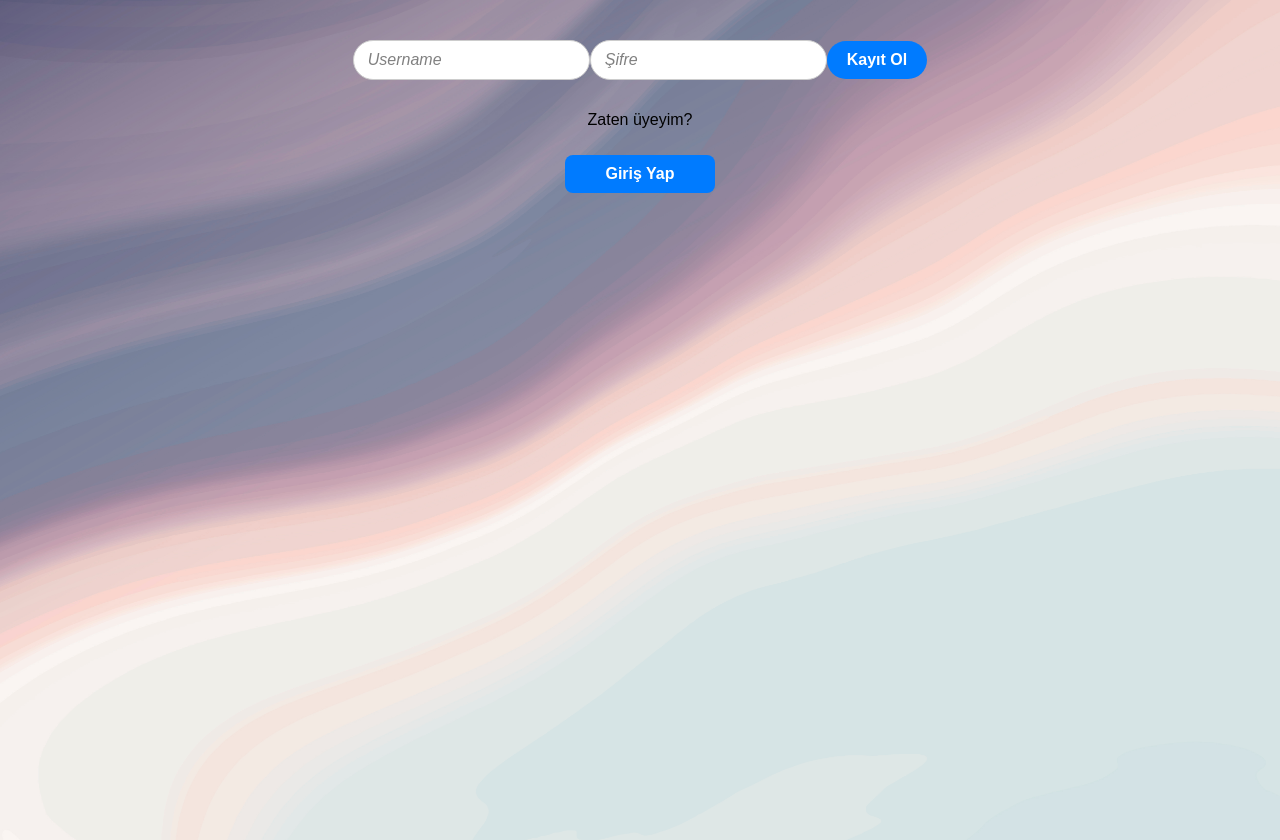
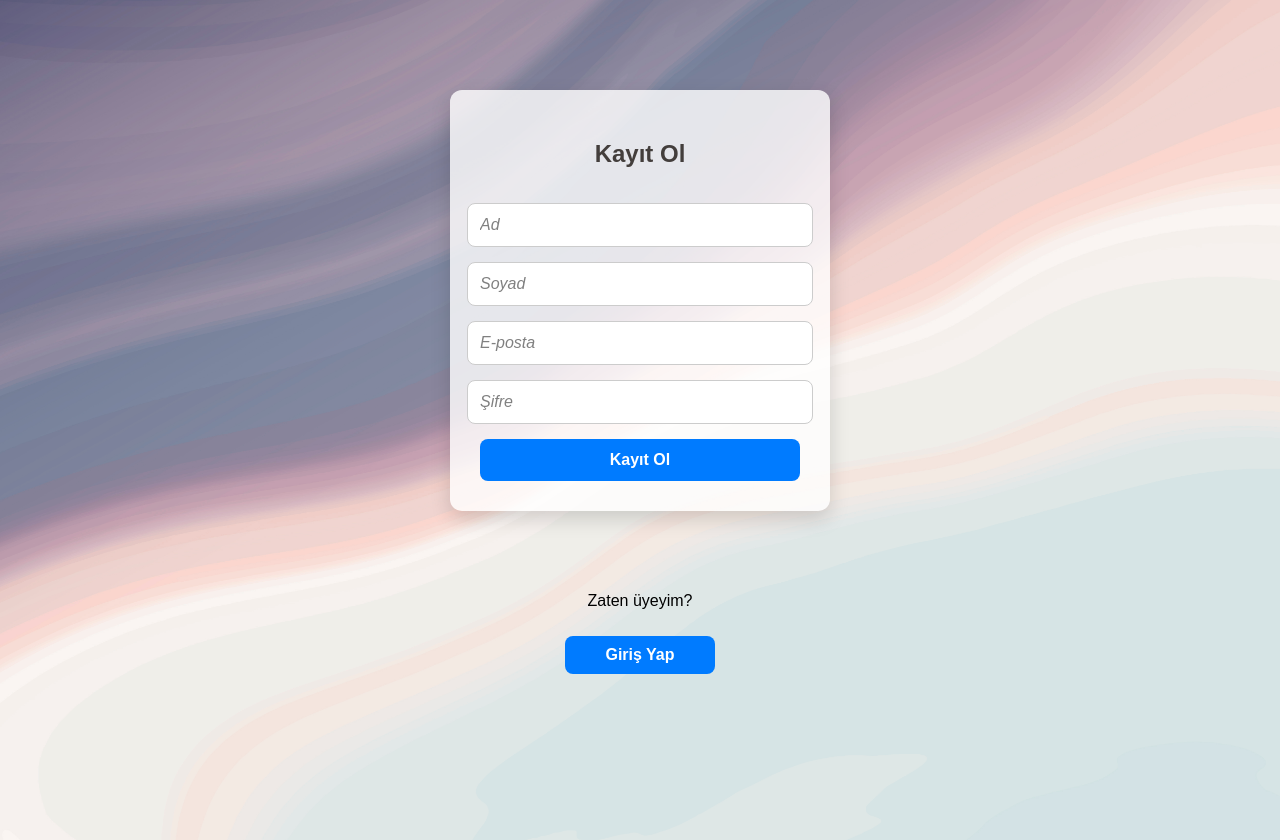
Before and after one commit to Hakanertrk/Basic-Gemini-Chatbot, a React (Create React App) app in the folder frontend/: page / in a window 1280 px wide. Both pictures are taken after a click on the button "Kayıt Ol". Built offline with nearby package versions, Linux system fonts and the light colour scheme.

Commit message:
login and regis screens adjusted

```diff
--- a/frontend/public/index.html
+++ b/frontend/public/index.html
@@ -24,7 +24,7 @@
       work correctly both with client-side routing and a non-root public URL.
       Learn how to configure a non-root public URL by running `npm run build`.
     -->
-    <title>EMMIChat</title>
+    <title>CHATOBOT</title>
   </head>
   <body>
     <noscript></noscript>
--- a/frontend/src/App.css
+++ b/frontend/src/App.css
@@ -4,7 +4,11 @@ body {
   padding: 0;
   font-family: Arial, sans-serif;
 }
-
+h2 {
+  font-size: 24px;
+  color: #433e3c;
+  margin-bottom: 20px;
+}
 .app {
   text-align: center;
   background-image: url('bg.jpg');
--- a/frontend/src/App.js
+++ b/frontend/src/App.js
@@ -33,8 +33,8 @@ function App() {
         </>
       ) : (
         <>
-          <h1 className="app-title">EMMIChat</h1>
-          <h2 className="app-subtitle">Gemini ile Sohbet Et</h2>
+          <h1 className="app-title">CHATOBOT 🤖</h1>
+          <h2 className="app-subtitle">Tüm CHATOBOT'lara seslen.</h2>
           <ChatBox token={token} />
           <button
             onClick={() => {
--- a/frontend/src/ChatBox.js
+++ b/frontend/src/ChatBox.js
@@ -8,14 +8,38 @@ export default function ChatBox({ token }) {
   const [loading, setLoading] = useState(false);
   const messagesEndRef = useRef(null);
 
+  // -----------------------
+  // Sayfa yüklendiğinde mesaj geçmişini çek
+  // -----------------------
+  useEffect(() => {
+    const fetchHistory = async () => {
+      try {
+        const res = await axios.get("http://127.0.0.1:5000/history", {
+          headers: { Authorization: `Bearer ${token}` }
+        });
+        setMessages(res.data); // Backend'den gelen geçmiş
+      } catch (err) {
+        console.error("Mesaj geçmişi alınamadı:", err.response?.data || err.message);
+      }
+    };
+
+    fetchHistory();
+  }, [token]);
+
+  // -----------------------
+  // Mesaj scroll
+  // -----------------------
   useEffect(() => {
     if (messagesEndRef.current) {
       messagesEndRef.current.scrollIntoView({ behavior: "smooth" });
     }
   }, [messages, loading]);
 
+  // -----------------------
+  // Mesaj gönderme
+  // -----------------------
   const sendMessage = async () => {
-    if (!input.trim()) return;
+    if (!input.trim() || loading) return; // Bot cevaplamadan yeni mesaj engelle
 
     const userMsg = { sender: "user", text: input };
     setMessages(prev => [...prev, userMsg]);
@@ -54,7 +78,9 @@ export default function ChatBox({ token }) {
           placeholder="Bir şey sor..."
           onKeyDown={e => e.key === "Enter" && sendMessage()}
         />
-        <button onClick={sendMessage}>Gönder</button>
+        <button onClick={sendMessage} disabled={loading}>
+          Gönder
+        </button>
       </div>
     </div>
   );
--- a/frontend/src/Login.js
+++ b/frontend/src/Login.js
@@ -5,10 +5,16 @@ export default function Login({ setToken }) {
   const [username, setUsername] = useState("");
   const [password, setPassword] = useState("");
   const [error, setError] = useState("");
+  const [loading, setLoading] = useState(false);
 
-  const handleLogin = async () => {
+  const handleLogin = async (e) => {
+    e.preventDefault(); // sayfanın reload olmasını engeller
+    setError("");
+    setLoading(true);
+
     if (!username || !password) {
       setError("Kullanıcı adı ve şifre boş olamaz");
+      setLoading(false);
       return;
     }
 
@@ -18,27 +24,32 @@ export default function Login({ setToken }) {
       setToken(res.data.token);
     } catch (err) {
       setError(err.response?.data?.error || "Hata oluştu");
+    } finally {
+      setLoading(false);
     }
   };
 
   return (
-    <div className="auth-form">
+    <form className="auth-form" onSubmit={handleLogin}>
+      <h2>Giriş yap</h2>
       {error && <p style={{ color: "red" }}>{error}</p>}
 
       <input
         type="text"
         placeholder="E-posta"
         value={username}
-        onChange={e => setUsername(e.target.value)}
+        onChange={(e) => setUsername(e.target.value)}
       />
       <input
         type="password"
         placeholder="Şifre"
         value={password}
-        onChange={e => setPassword(e.target.value)}
+        onChange={(e) => setPassword(e.target.value)}
       />
 
-      <button onClick={handleLogin}>Giriş Yap</button>
-    </div>
+      <button type="submit" disabled={loading}>
+        {loading ? "Giriş Yapılıyor..." : "Giriş Yap"}
+      </button>
+    </form>
   );
 }
--- a/frontend/src/Register.js
+++ b/frontend/src/Register.js
@@ -1,62 +1,77 @@
-import React, { use, useState } from "react";
+import React, { useState } from "react";
 import axios from "axios";
+import "./App.css"; // CSS dosyasını import et
 
-export default function Register() {
-
-  const [email, setUsername] = useState("");
+export default function Register({ onRegister }) {
+  const [firstname, setFirstname] = useState("");
+  const [lastname, setLastname] = useState("");
+  const [username, setUsername] = useState("");
   const [password, setPassword] = useState("");
   const [error, setError] = useState("");
   const [success, setSuccess] = useState("");
 
   const handleRegister = async (e) => {
-    e.preventDefault(); // Sayfa reload engelle
-    setError("");
-    setSuccess("");
+    e.preventDefault();
 
-    if ( !email || !password) {
+    if (!firstname || !lastname || !username || !password) {
       setError("Tüm alanlar zorunludur");
       return;
     }
 
     try {
-      const payload = {
+      const res = await axios.post("http://127.0.0.1:5000/register", {
+        firstname,
+        lastname,
+        username,
+        password,
+      });
 
-        username: email, // Backend'de username olarak email kullanılıyor
-        password
-      };
-
-      console.log("Gönderilen veri:", payload); // Test için backend'e ne gidecek bak
-
-      await axios.post("http://127.0.0.1:5000/register", payload);
-
-      setSuccess("Kayıt başarılı! Giriş yapabilirsiniz.");
-
+      setSuccess(res.data.message || "Kayıt başarılı!");
+      setError("");
+      setFirstname("");
+      setLastname("");
       setUsername("");
       setPassword("");
+      if (onRegister) onRegister();
     } catch (err) {
-      console.log(err.response?.data);
       setError(err.response?.data?.error || "Kayıt sırasında hata oluştu");
     }
   };
 
   return (
-    <form onSubmit={handleRegister}>
+    <div className="auth-container">
+      <form onSubmit={handleRegister} className="auth-form">
+        <h2>Kayıt Ol</h2>
+        {error && <p className="error-text">{error}</p>}
+        {success && <p className="success-text">{success}</p>}
 
         <input
-        type="username"
-        placeholder="Username"
-        value={email}
-        onChange={e => setUsername(e.target.value)}
+          type="text"
+          placeholder="Ad"
+          value={firstname}
+          onChange={(e) => setFirstname(e.target.value)}
+        />
+        <input
+          type="text"
+          placeholder="Soyad"
+          value={lastname}
+          onChange={(e) => setLastname(e.target.value)}
+        />
+        <input
+          type="text"
+          placeholder="E-posta"
+          value={username}
+          onChange={(e) => setUsername(e.target.value)}
         />
         <input
           type="password"
           placeholder="Şifre"
           value={password}
-        onChange={e => setPassword(e.target.value)}
+          onChange={(e) => setPassword(e.target.value)}
         />
+
         <button type="submit">Kayıt Ol</button>
-      {error && <p style={{ color: "red" }}>{error}</p>}
-      {success && <p style={{ color: "green" }}>{success}</p>}
       </form>
+    </div>
   );
 }
```
Also changed, not shown: frontend/public/logo192.png, 1 other file (tests, documents, lock files or other folders). Lines whose indentation alone changed are shown as unchanged.
